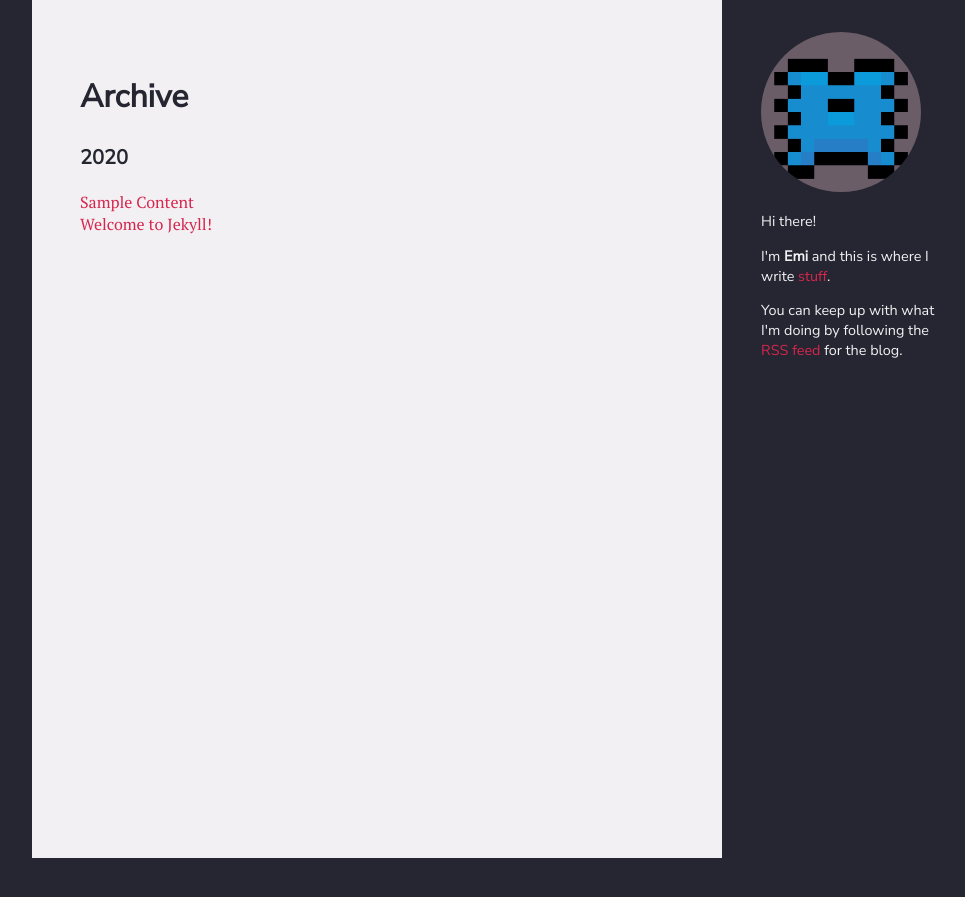
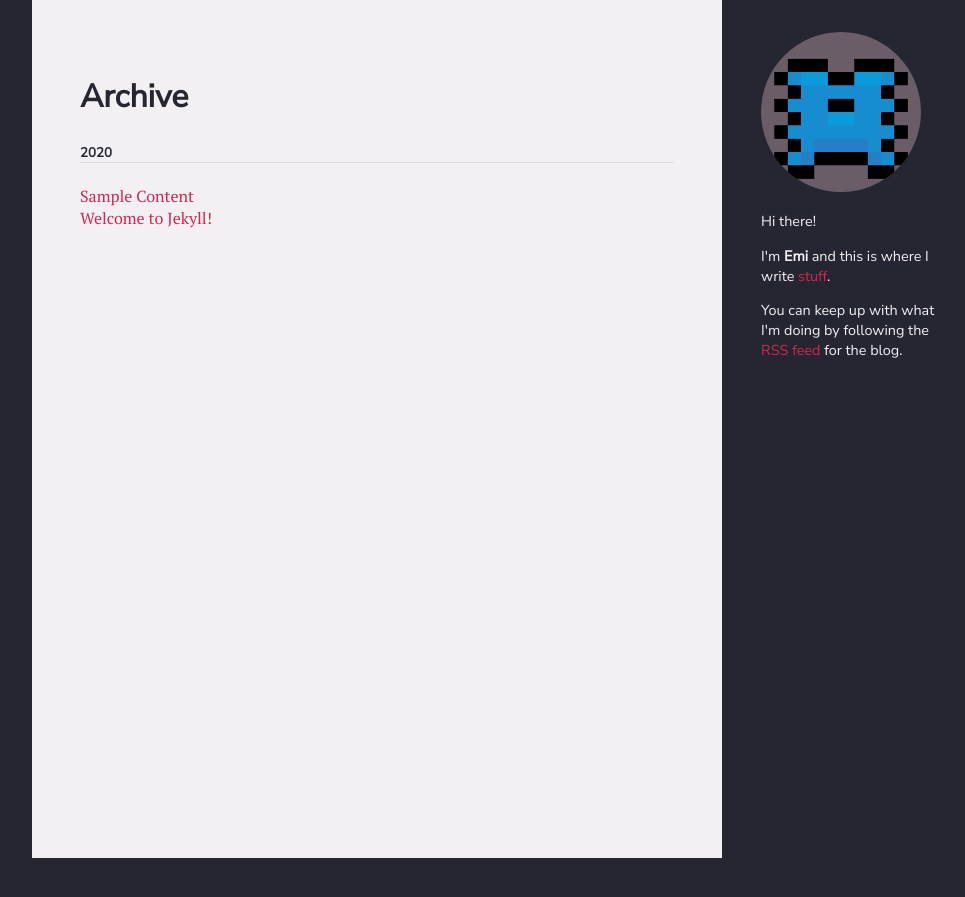
Before and after one commit to ariasemis/ariasemis.github.io, a Jekyll site: the page built from archive.html, in a window 1280 px wide. Shown: the top 897 px of the page, without its empty margins (128-1093 px from the left). Built offline with Jekyll 4.4.1, drawn with Linux system fonts in a browser that asks for light colours.

Commit message:
archive layout and style

```diff
--- a/_sass/partials/_look.scss
+++ b/_sass/partials/_look.scss
@@ -173,3 +173,15 @@ h3 { font-size: 1.25rem; }
         border-radius: 10rem;
     }
 }
+
+.archive {
+    ul {
+        list-style-type: none;
+        margin: 0;
+        padding: 0;
+    }
+
+    h5 {
+        border-bottom: solid 1px $color_shadow_light;
+    }
+}
--- a/archive.html
+++ b/archive.html
@@ -3,25 +3,33 @@ layout: default
 title: Archive
 ---
 
-<article>
+<article class="archive">
     <header>
         <h1>{{ page.title }}</h1>
     </header>
+
+    <nav>
+        <ul>
 
             {% for post in site.posts %}
 
                 {% capture year %}{{post.date | date: "%Y"}}{% endcapture %}
 
                 {% if year != previous %}
-    <h3>{{ year }}</h3>
+                    {% if previous %}
+                        </ul>
+                    </li>
+                    {% endif %}
 
+                    <li><h5>{{ year }}</h5>
+                        <ul>
                     {% capture previous %}{{year}}{% endcapture %}
                 {% endif %}
 
-    <div>
-        <a href="{{ post.url }}" rel="bookmark">{{ post.title }}</a>
-    </div>
+                <li><a href="{{ post.url }}" rel="bookmark">{{ post.title }}</a></li>
 
             {% endfor %}
+        </ul>
+    </nav>
 
 </article>
```
Lines whose indentation alone changed are shown as unchanged.
